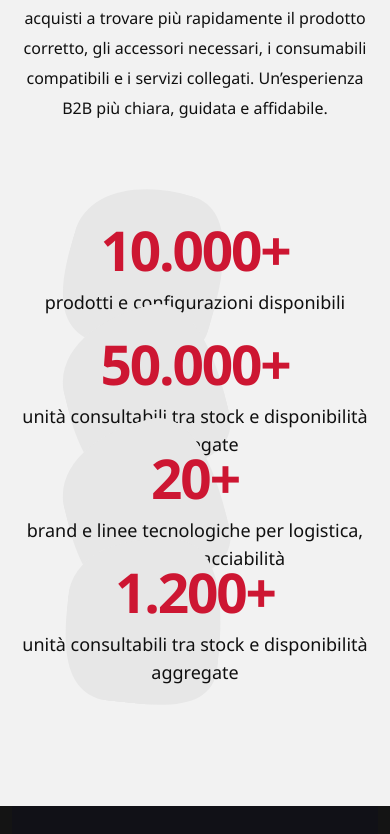
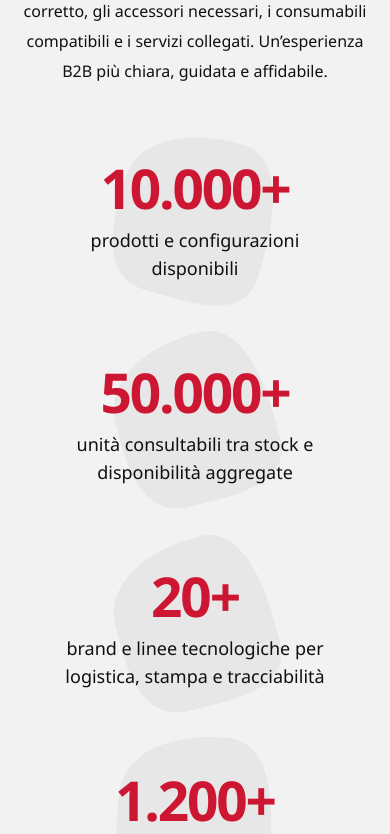
Before and after one commit to DMA-digital-for-business/logiexpert-corporate-fe, a Next.js app: page / in a window 390 px wide. Shown: the part 2490-3324 px from the top of the page. Built offline with nearby package versions, Linux system fonts and the light colour scheme.

Commit message:
fix mobile version of last section

```diff
--- a/components/home/home-page.module.css
+++ b/components/home/home-page.module.css
@@ -572,9 +572,35 @@
     width: auto;
   }
 
+  .storySection {
+    padding-top: 112px;
+  }
+
   .storyBody {
     font-size: 16px;
     line-height: 30px;
+  }
+
+  .statsGrid {
+    margin-top: 72px;
+    row-gap: 56px;
+  }
+
+  .statCard {
+    min-height: 148px;
+    padding-top: 10px;
+  }
+
+  .statShapeBox {
+    left: 50%;
+    top: -42px;
+    transform: translateX(-50%);
+  }
+
+  .statLabel {
+    max-width: 28ch;
+    margin-left: auto;
+    margin-right: auto;
   }
 
   .footer {
```
